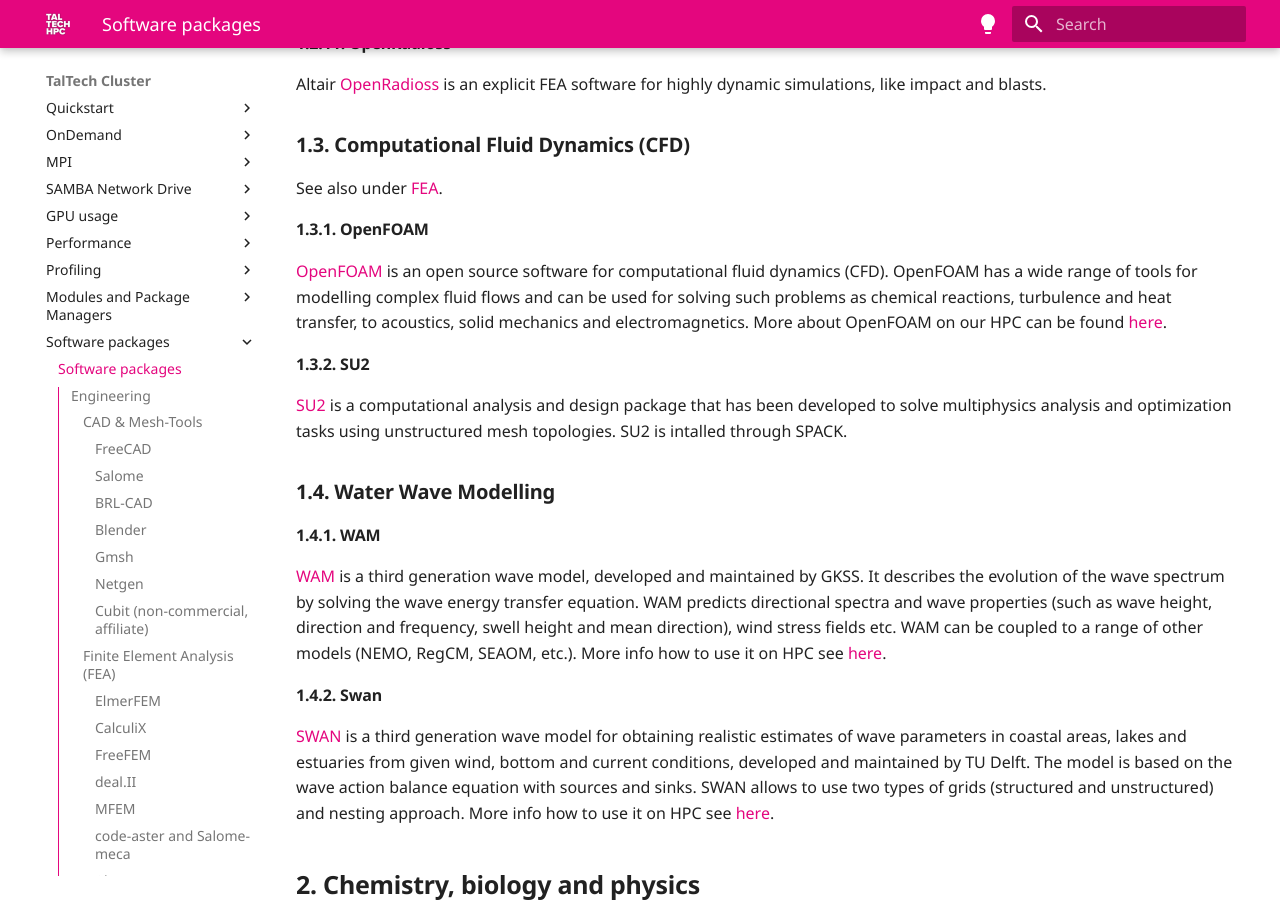
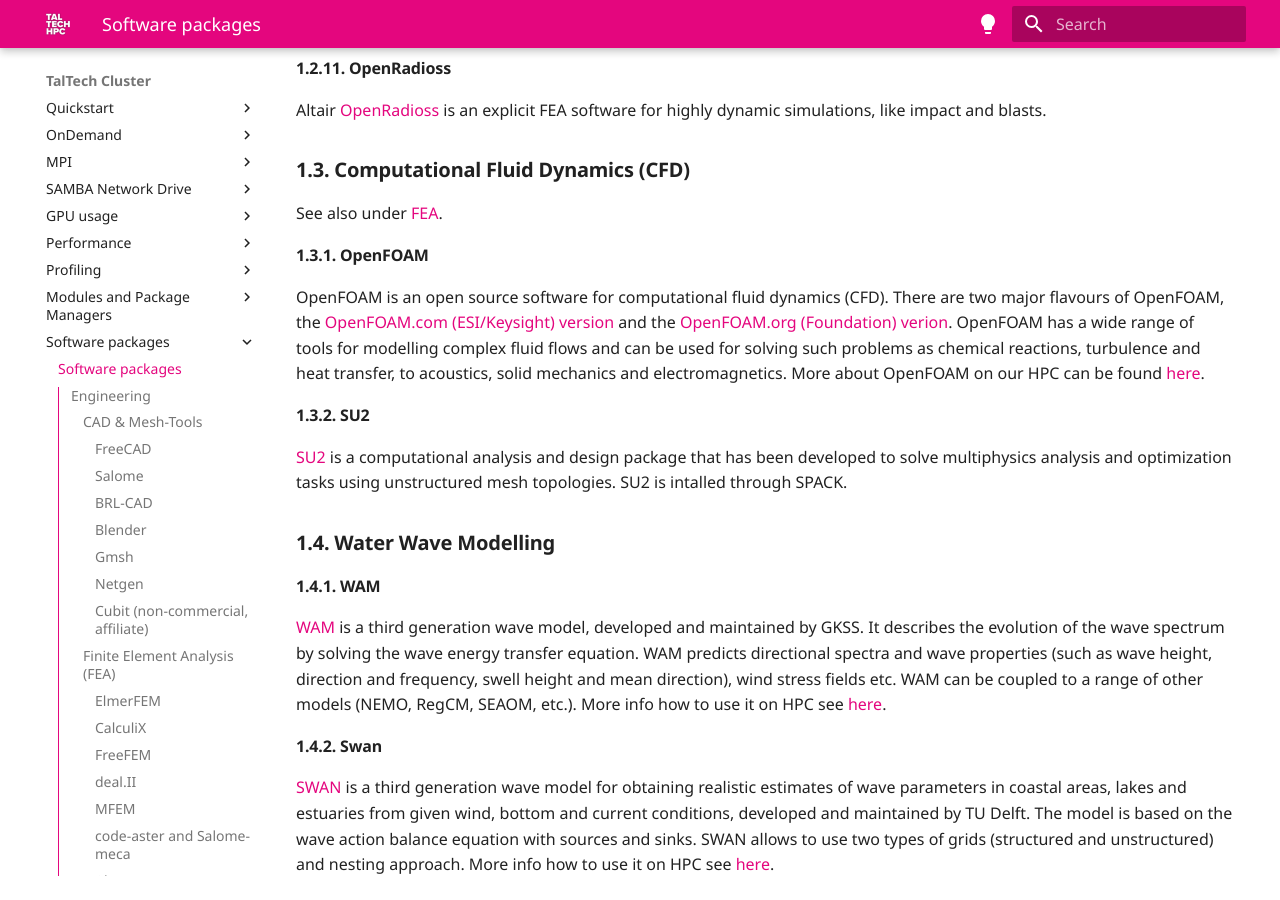
Before and after one commit to TalTech-HPC-Centre/user-guides-source, an MkDocs documentation site: the page built from docs/software.md, in a window 1280 px wide and 900 px high, scrolled down 4978 px. Built offline with MkDocs 1.6.1 and Material for MkDocs 9.7.7, drawn with Linux system fonts in a browser that asks for light colours; comment, search, counter and statistics services are not loaded; some of the changed text lies outside the part shown.

Commit message:
added link to openfoam.com
	modified:   software.md

```diff
--- a/docs/software.md
+++ b/docs/software.md
@@ -80,7 +80,8 @@
 
 #### Cubit (non-commercial, affiliate)
 
-Coreform [Cubit](https://coreform.com/coreform-cubit) is a commercial preprocessing software with the ability to create high quality hex and hex-dominant meshes. Our affilialte license is limited to exporting 50000 cells and is for **non-commercial** use only! Each user needs to activate the affiliate license individually, please contact hpcsupport@taltech.ee to receive activation instructions if you want to use Cubit.
+Coreform [Cubit](https://coreform.com/coreform-cubit) is a commercial preprocessing software with the ability to create high quality hex and hex-dominant meshes. Our affilialte license is limited to exporting 50000 cells and is for **non-commercial** use only! Go to [https://coreform.com/account/login](https://coreform.com/account/login) and select **"Activate a limited-use associate license"**, enter the affiliate code from `cat /gpfs/mariana/software/green/Coreform/affiliate.txt`.
+<!--Each user needs to activate the affiliate license individually, please contact hpcsupport@taltech.ee to receive activation instructions if you want to use Cubit...>
 
 <!--
 #### LS-PrePost
@@ -232,7 +233,8 @@
 
 #### OpenFOAM
 
-[OpenFOAM](https://openfoam.org/) is an open source software for computational fluid dynamics (CFD). OpenFOAM has a wide range of  tools for modelling  complex fluid flows and can be used for solving such problems as chemical reactions, turbulence and heat transfer, to acoustics, solid mechanics and electromagnetics. More about OpenFOAM on our HPC can be found [here](/engineering/openfoam.html).
+OpenFOAM is an open source software for computational fluid dynamics (CFD). There are two major flavours of OpenFOAM, the [OpenFOAM.com (ESI/Keysight) version](https://openfoam.com) and the [OpenFOAM.org (Foundation) verion](https://openfoam.org/).
+OpenFOAM has a wide range of  tools for modelling  complex fluid flows and can be used for solving such problems as chemical reactions, turbulence and heat transfer, to acoustics, solid mechanics and electromagnetics. More about OpenFOAM on our HPC can be found [here](/engineering/openfoam.html).
 
 
 #### SU2
```
